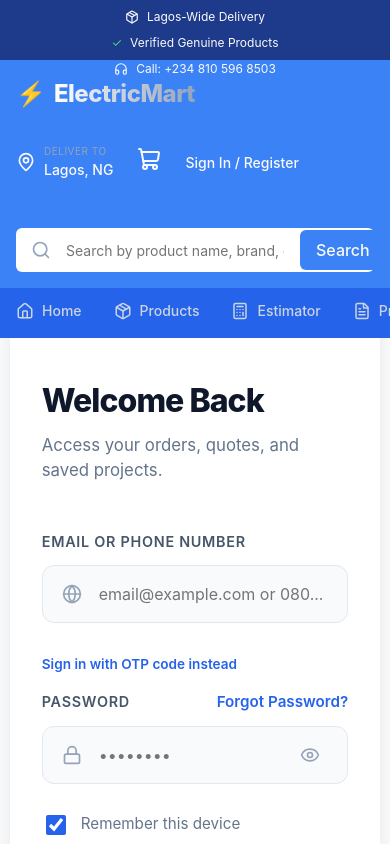
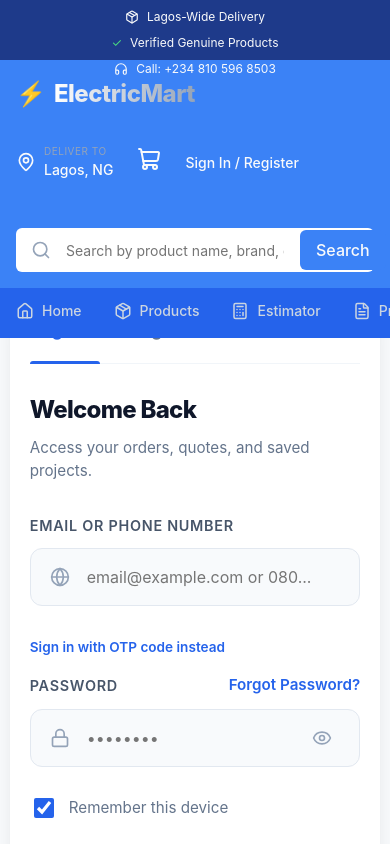
Before and after one commit to Buchyomt/ElectricMart, a React (Vite) app: page /login in a window 390 px wide. Shown: the top 844 px of the page. Built offline with nearby package versions, Linux system fonts and the light colour scheme.

Commit message:
fix: mobile header overlap, Google Auth redirect, and OTP loading timeout

```diff
--- a/src/context/AuthContext.jsx
+++ b/src/context/AuthContext.jsx
@@ -68,11 +68,16 @@
 
   const register = useCallback(async (name, email, password, phone) => {
     try {
+      const controller = new AbortController();
+      const timeoutId = setTimeout(() => controller.abort(), 30000);
+
       const res = await fetch(`${import.meta.env.VITE_API_URL || ''}/api/auth/register`, {
         method: 'POST',
         headers: { 'Content-Type': 'application/json' },
-        body: JSON.stringify({ name, email, password, phone })
+        body: JSON.stringify({ name, email, password, phone }),
+        signal: controller.signal
       });
+      clearTimeout(timeoutId);
 
       const contentType = res.headers.get("content-type");
       if (!contentType || !contentType.includes("application/json")) {
@@ -85,6 +90,9 @@
       if (!res.ok) throw new Error(data.message || 'Registration failed');
       return data;
     } catch (err) {
+      if (err.name === 'AbortError') {
+        throw new Error('The server is waking up — please try again in 30 seconds.');
+      }
       throw err;
     }
   }, []);
--- a/src/pages/Auth/Auth.css
+++ b/src/pages/Auth/Auth.css
@@ -15,6 +15,7 @@
   flex-direction: column;
   position: relative;
   overflow-x: hidden;
+  padding-top: 80px; /* account for fixed header */
 }
 
 /* Premium Breadcrumbs */
@@ -482,3 +483,26 @@
     min-height: auto;
   }
 }
+
+@media (max-width: 768px) {
+  .auth-page-wrapper {
+    padding-top: 70px;
+  }
+  .auth-breadcrumb-container {
+    padding: 1rem;
+  }
+  .auth-right {
+    padding: 2rem 1.25rem;
+  }
+  .auth-tabs {
+    gap: 1.5rem;
+    margin-bottom: 2rem;
+  }
+  .auth-form-content h2 {
+    font-size: 1.5rem;
+  }
+  .auth-subtitle {
+    font-size: 0.95rem;
+    margin-bottom: 2rem;
+  }
+}
--- a/src/pages/Shop/Shop.css
+++ b/src/pages/Shop/Shop.css
@@ -4,6 +4,7 @@
   min-height: 100vh;
   display: flex;
   flex-direction: column;
+  padding-top: 140px; /* account for fixed header */
 }
 
 .shop-page .container.shop-layout {
@@ -371,4 +372,7 @@
   .shop-grid {
     grid-template-columns: 1fr;
   }
+  .shop-page {
+    padding-top: 80px;
+  }
 }
```
Also changed, not shown: 1 other file (tests, documents, lock files or other folders).
